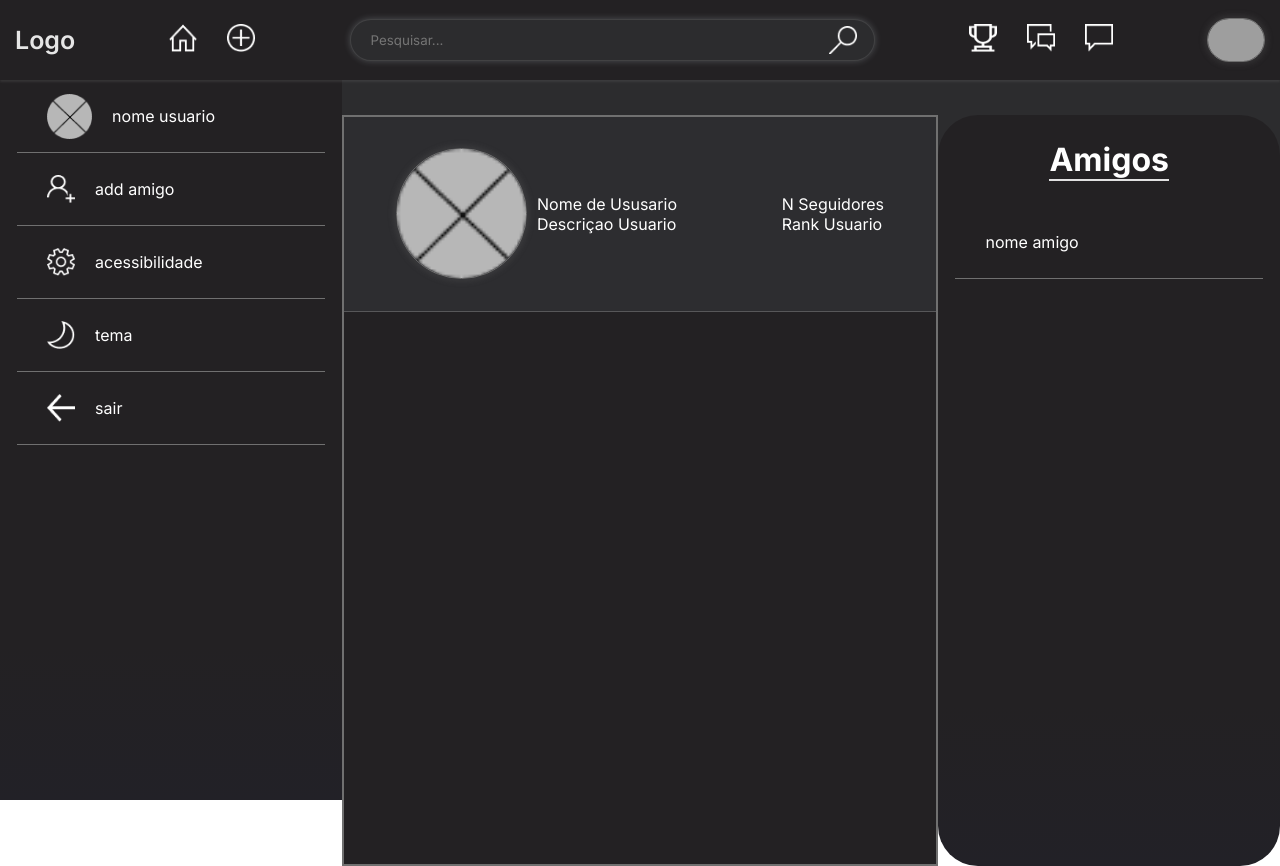
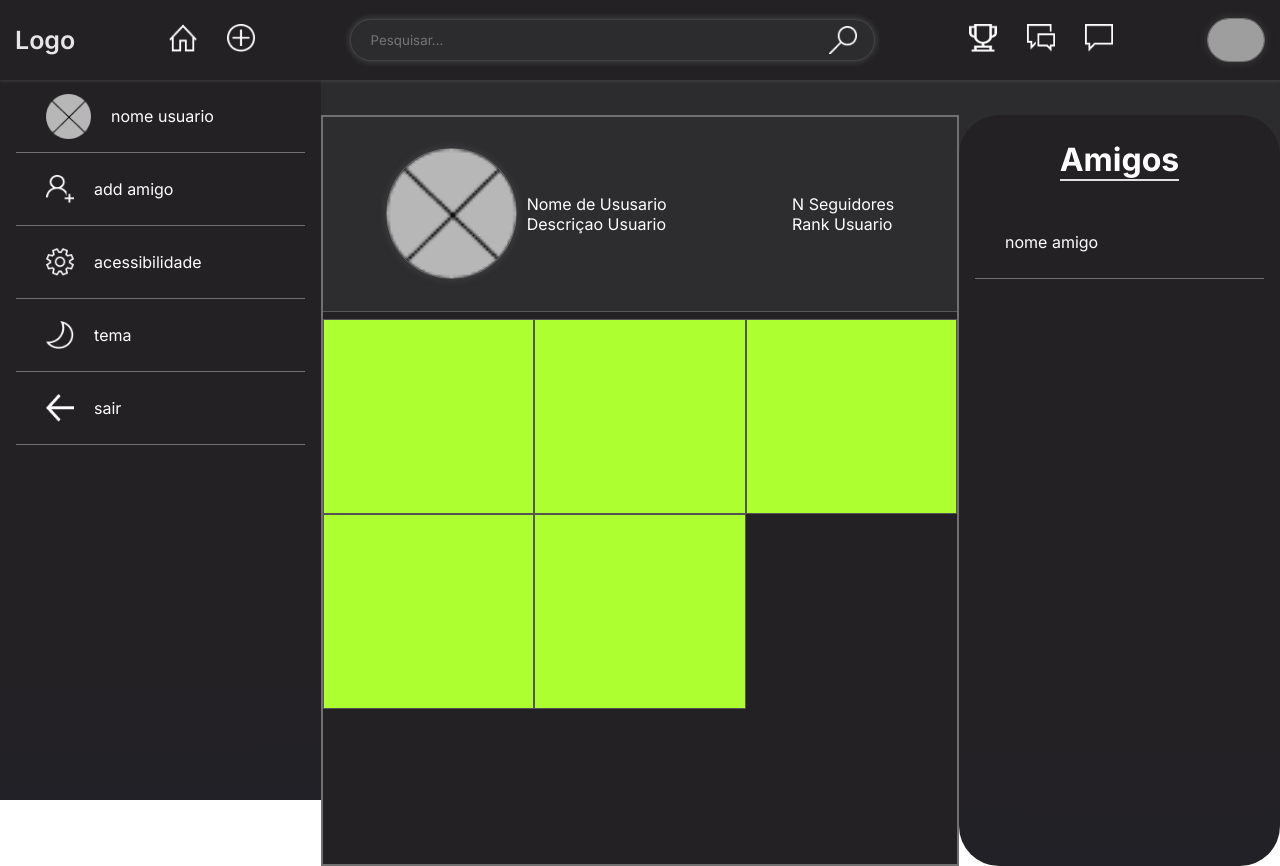
Before and after one commit to lucasbrasantos/ssn, a React (Vite) app in the folder app/: page / in a window 1280 px wide. Built offline with nearby package versions, Linux system fonts and the light colour scheme; grey boxes are pictures that could not be loaded.

Commit message:
PerfilUsuarioUpdate2

```diff
--- a/app/src/components/PerfilUsuario/PerfilUsuario.jsx
+++ b/app/src/components/PerfilUsuario/PerfilUsuario.jsx
@@ -21,9 +21,14 @@ const Post = () => {
 
 			</div>
 		<div className='posts'>
-			<div className='post'></div>
-			<div className='post'></div>
-			<div className='post'></div>
+				<div className='grid'>
+				<div className='post'></div>
+				<div className='post'></div>
+				<div className='post'></div>
+				<div className='post'></div>
+				<div className='post'></div>
+			</div>
+
 		</div>
 	</div>
   )
--- a/app/src/components/PerfilUsuario/style.scss
+++ b/app/src/components/PerfilUsuario/style.scss
@@ -38,5 +38,25 @@
         height: 555px;
         width: 100%;
         background-color: #232123;
+
+
+        .grid{
+            width: 633.999px;
+            margin: auto;
+            display: grid;
+            gap: 0px;
+            grid-template-columns: repeat(3, 2fr);
+            margin-top: 7px;
+
+
+            .post{
+                width: 211.333px;
+                height: 195px;
+                margin-top: 0px;
+                border: 1px solid #555;
+                background-color: greenyellow;
+            }
+
+        }
     }
 }
```
